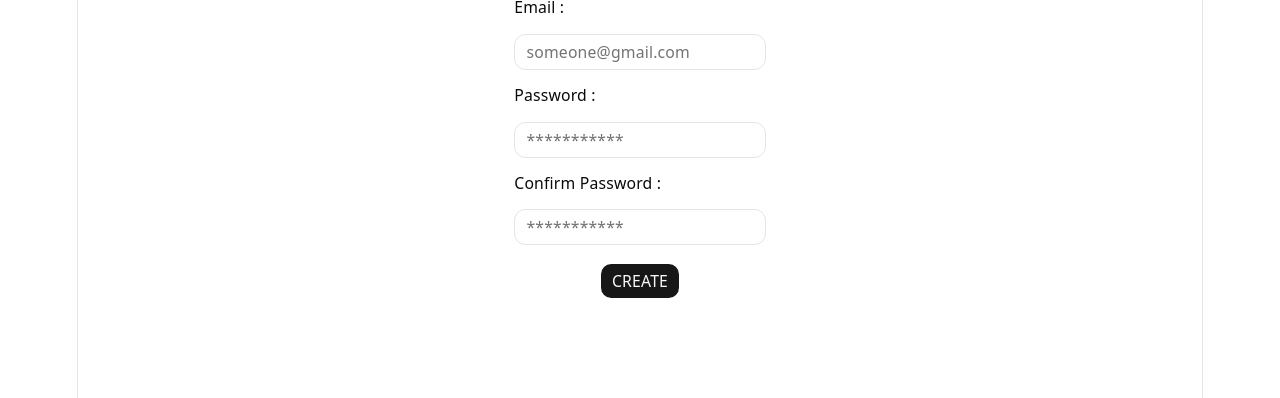
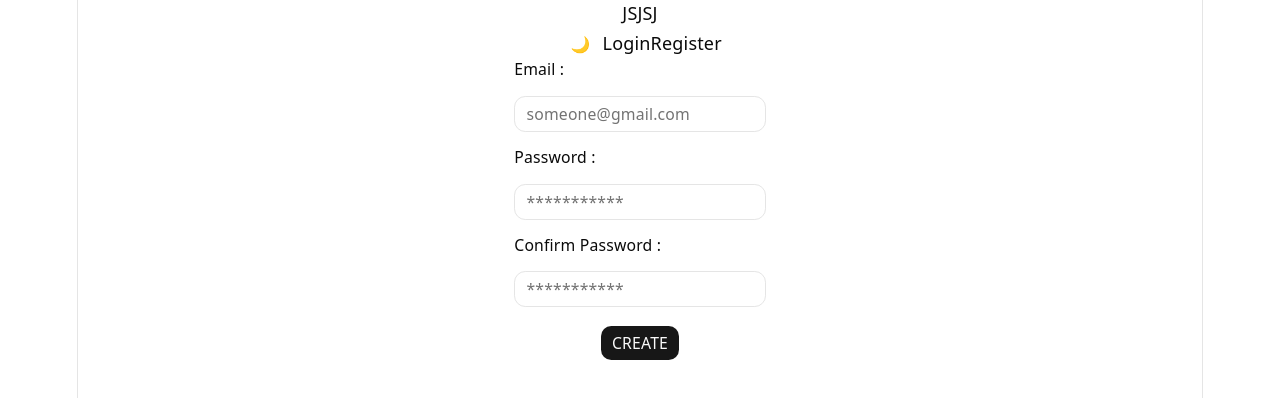
Before and after one commit to anand-yv/job-application-tracker, a React app in the folder frontend/: page /register in a window 1280 px wide. Shown: the top 398 px of the page. Built offline with nearby package versions, Linux system fonts and the light colour scheme; no server answers; the HTML template or start-up script is replaced by a standard one.

Commit message:
feat: added auth context and header

```diff
--- a/frontend/src/App.jsx
+++ b/frontend/src/App.jsx
@@ -6,12 +6,14 @@ import GuestRoute from './components/routing/GuestRoute'
 import Dashboard from './pages/Dashboard'
 import ApplicationDetail from './pages/ApplicationDetail'
 import ApplicationForm from './pages/ApplicationForm'
+import Headers from './components/Headers'
 
 
 function App() {
 
   return (
     <>
+      <Headers/>
       <Routes>
 
         <Route element={<GuestRoute/>}>
--- /dev/null
+++ b/frontend/src/components/Headers.jsx
@@ -0,0 +1,38 @@
+import { useAuth } from "@/context/AuthContext";
+import { useTheme } from "@/context/ThemeContext";
+import { Link, useNavigate } from "react-router-dom";
+import styles from "./Headers.module.css"
+import { Button } from "@/components/ui/button";
+
+const Headers = () => {
+    const {user, logout} = useAuth();
+    const {theme, toogleTheme} = useTheme();
+    const navigate = useNavigate();
+
+    const getInitials = (email) => email?.[0]?.toUpperCase() || "?";
+
+    return  <>
+        <header className={styles["header"]}>
+            <div onClick={() => navigate("/dashboard")} className={styles.logo}>
+                JSJSJ
+            </div>
+
+            <div className={styles.actions}>
+                <Button variant="ghost" onClick={toogleTheme}>
+                    {theme === "light" ? "🌙" : "☀️"}
+                </Button>
+
+                {user ? (
+                    <div className={styles.avatar}>{getInitials(user.email)}</div>
+                ) : (
+                    <>
+                        <Link to="/login">Login</Link>
+                        <Link to="/register">Register</Link>
+                    </>
+                )}
+            </div>
+        </header>
+    </>
+}
+
+export default Headers;
--- /dev/null
+++ b/frontend/src/context/AuthContext.jsx
@@ -0,0 +1,40 @@
+import { TOKEN_KEY } from "@/constant";
+import { auth } from "@/services/auth";
+import { createContext, useContext, useEffect, useState } from "react";
+
+const AuthContext = createContext();
+
+export const AuthProvider = ({children}) => {
+    const [user, setUser] = useState(null);
+
+    const fetchUser = async() => {
+        const token = localStorage.getItem(TOKEN_KEY);
+        if(!token){
+            setUser(null);
+            return;
+        };
+        try{
+            const res = await auth.getMe();
+            setUser(res.data);
+        }catch(e){
+            console.error("Some error occured : ", e);
+        }
+    }
+
+    const logout = () => {
+        localStorage.removeItem(TOKEN_KEY);
+        setUser(null);
+    }
+
+    useEffect(() => {
+        fetchUser();
+    },[]);
+
+    return (
+        <AuthContext.Provider value={{user, fetchUser, logout}}>
+            {children}
+        </AuthContext.Provider>
+    );
+}
+
+export const useAuth = () => useContext(AuthContext);
--- a/frontend/src/main.jsx
+++ b/frontend/src/main.jsx
@@ -4,12 +4,15 @@ import './index.css'
 import App from './App.jsx'
 import {BrowserRouter} from "react-router-dom"
 import { ThemeProvider } from './context/ThemeContext.jsx'
+import { AuthProvider } from './context/AuthContext'
 
 createRoot(document.getElementById('root')).render(
   <StrictMode>
     <BrowserRouter>
       <ThemeProvider>
-        <App />
+        <AuthProvider>
+          <App />
+        </AuthProvider>
       </ThemeProvider>
     </BrowserRouter>
   </StrictMode>,
--- a/frontend/src/services/auth.js
+++ b/frontend/src/services/auth.js
@@ -2,5 +2,6 @@ import instance from "../api/axiosInstance";
 
 export const auth = {
     login : ({email, password}) => instance.post("/auth/login",{email, password}),
-    register : ({email, password}) => instance.post("/auth/register", {email, password})
+    register : ({email, password}) => instance.post("/auth/register", {email, password}),
+    getMe : () => instance.get("/auth/me")
 }
```
Also changed, not shown: frontend/src/components/Headers.module.css (added).
